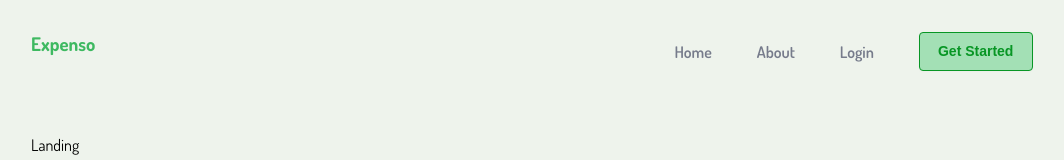
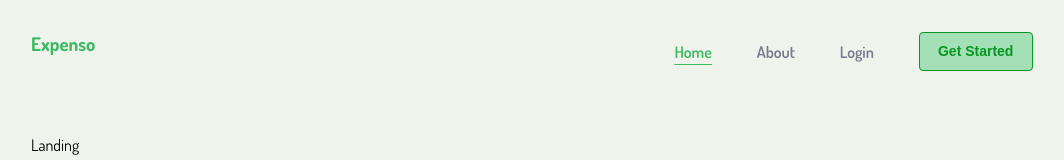
Before and after one commit to SuperManEver/expense-tracker, a Next.js app: page / in a window 1280 px wide. Shown: the top 160 px of the page, without its empty margins (97-1161 px from the left). Built offline with nearby package versions, Linux system fonts and the light colour scheme.

Commit message:
highlight current link

```diff
--- a/app/components/navbar/link/index.tsx
+++ b/app/components/navbar/link/index.tsx
@@ -1,6 +1,9 @@
+'use client';
+
 // vendor
 import Link from 'next/link';
 import cn from 'clsx';
+import { usePathname } from 'next/navigation';
 
 // styles
 import css from './styles.module.css';
@@ -12,9 +15,14 @@
 }
 
 function NavbarLink({ href, children, className }: IProps) {
+  const pathname = usePathname();
+
   return (
     <div className={css.wrapper}>
-      <Link className={cn(css.root, className)} href={href}>
+      <Link
+        className={cn(css.root, { [css.active]: pathname === href }, className)}
+        href={href}
+      >
         {children}
       </Link>
     </div>
--- a/app/components/navbar/link/styles.module.css
+++ b/app/components/navbar/link/styles.module.css
@@ -9,6 +9,11 @@
   text-underline-offset: 6px;
 }
 
+.root.active {
+  color: var(--green-400-hex);
+  text-decoration: underline;
+}
+
 .root:hover {
   color: var(--green-400-hex);
   text-decoration: underline;
```
